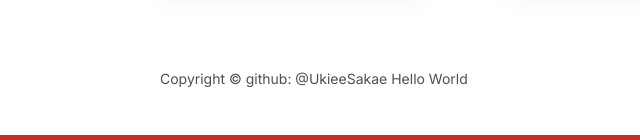
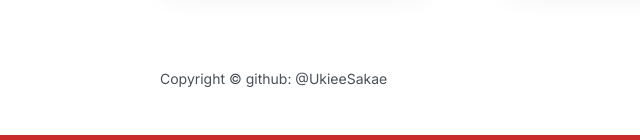
Before and after one commit to Suzukisakae/Fumo-Shop-new, a plain HTML site: page index.html in a window 1280 px wide. Shown: the part 3018-3158 px from the top of the page, 0-640 px from the left. Drawn offline with Linux system fonts and the light colour scheme.

Commit message:
update footer

```diff
--- a/index.html
+++ b/index.html
@@ -525,7 +525,7 @@
         </div>
       </section>
 
-      <footer>Copyright &copy; github: @UkieeSakae Hello World </footer>
+      <footer>Copyright &copy; github: @UkieeSakae </footer>
     </div>
   </body>
 </html>
```
